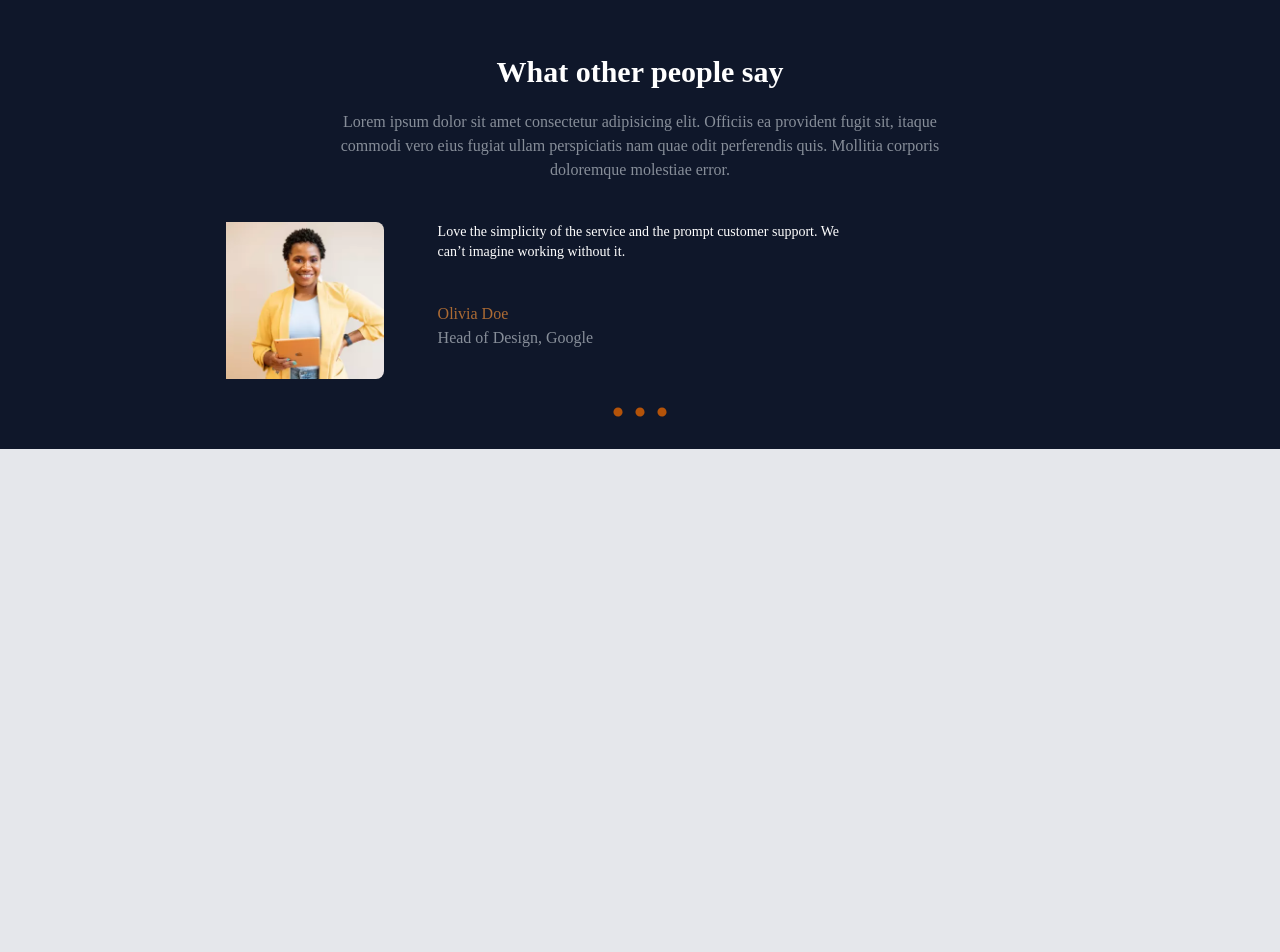
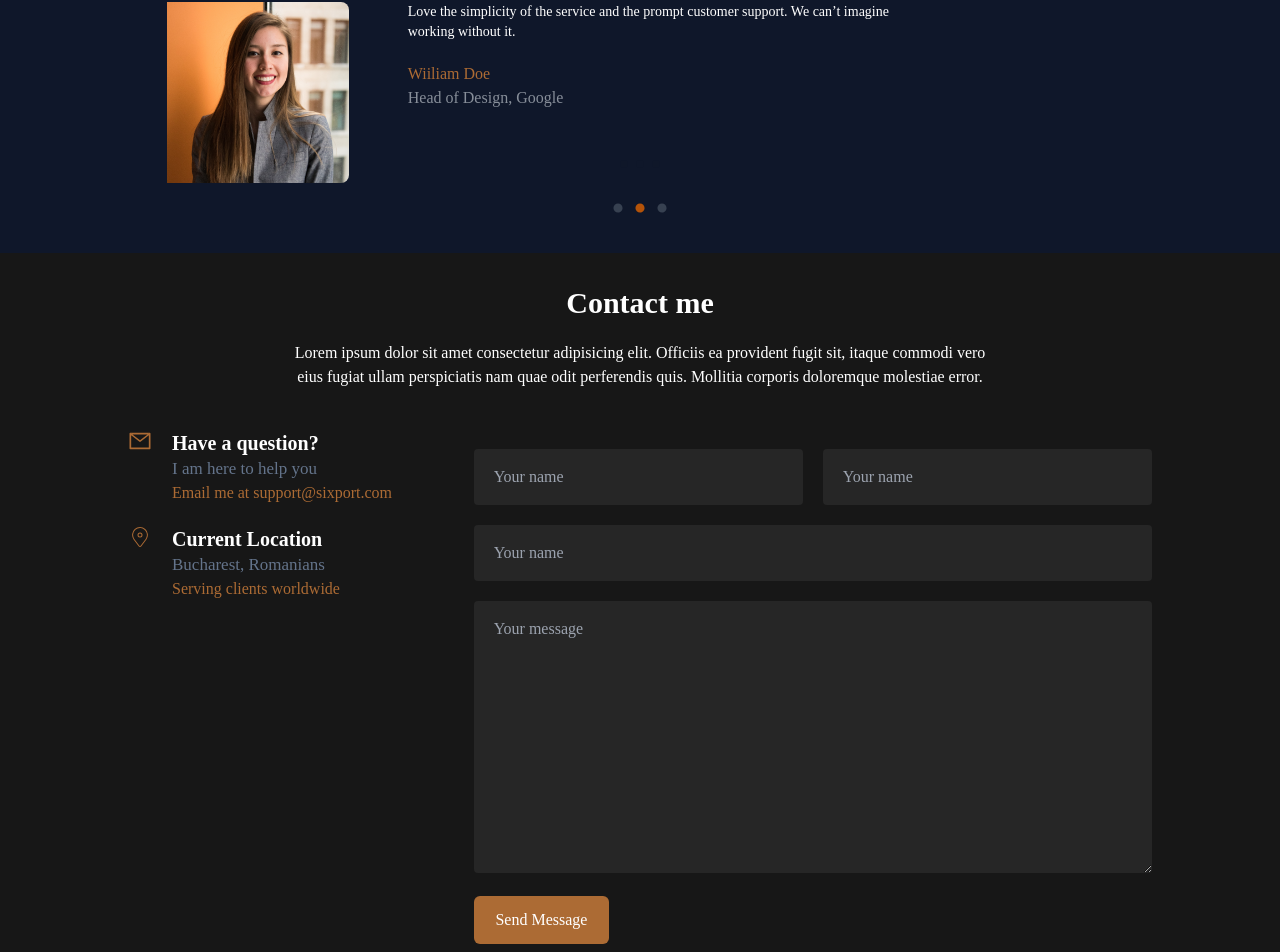
Before and after one commit to ralphbetta/react_portfolia_site, a React (Create React App) app: page / in a window 1280 px wide. Shown: the part 2565-3517 px from the top of the page. Before the commit the page ends 3014 px from the top, so only its background shows below. Built offline with nearby package versions, Linux system fonts and the light colour scheme; the HTML template or start-up script is replaced by a standard one.

Commit message:
completed testimony section with animation

```diff
--- a/src/App.js
+++ b/src/App.js
@@ -1,6 +1,7 @@
 import React from "react";
 import About from "./components/About";
 import Brands from "./components/Brands";
+import Contact from "./components/Contact";
 import Hero from "./components/Hero";
 import LatestWork from "./components/LatestWork";
 import Navbar from "./components/Navbar";
@@ -19,6 +20,7 @@ function App() {
       <LatestWork/>
       <Services/>
       <Testimony/>
+      <Contact/>
     </div>
   );
 }
--- /dev/null
+++ b/src/components/Contact.jsx
@@ -0,0 +1,55 @@
+import React from 'react'
+import {AiOutlineMail, la} from 'react-icons/ai'
+import {CiLocationOn} from 'react-icons/ci'
+
+function Contact() {
+    return (
+        <div className=' mt-10 px-[10%] py-8 bg-neutral-900 text-white'>
+            <h1 className=" text-center text-2xl md:text-3xl  font-black ">Contact me</h1>
+            <p className=" text-center sm:mx-[15%] mt-5 mb-10">Lorem ipsum dolor sit amet consectetur adipisicing elit. Officiis ea provident fugit sit, itaque commodi vero eius fugiat ullam perspiciatis nam quae odit perferendis quis. Mollitia corporis doloremque molestiae error.</p>
+
+            <div className=" w-full sm:flex justify-between">
+                <div className="sm:w-[48%] mr-5">
+                    <div className=" flex items-start justify-start gap-x-5 mb-5">
+                        <AiOutlineMail className='text-accent text-2xl'/>
+                        <div className="">
+                            <h1 className=" font-semibold text-xl">
+                                Have a question?</h1>
+                            <p className=" text-[17px] text-slate-500">I am here to help you</p>
+                            <p className=" text-accent">Email me at support@sixport.com</p>
+                        </div>
+
+                    </div>
+                    <div className=" flex items-start justify-start gap-x-5">
+                        <CiLocationOn className='text-accent text-2xl'/>
+                        <div className="">
+                            <h1 className=" font-semibold text-xl">Current Location</h1>
+                            <p className=" text-[17px] text-slate-500">Bucharest, Romanians</p>
+                            <p className=" text-accent">Serving clients worldwide</p>
+                        </div>
+
+                    </div>
+
+
+                </div>
+
+                <div className="mx-auto w-full mt-5">
+                    <div className="flex gap-x-5 mb-5">
+                        <input type="text" placeholder='Your name' className=" bg-neutral-800 text-white w-full py-4 rounded px-5"/>
+                        <input type="text" placeholder='Your name' className=" bg-neutral-800 text-white w-full py-4 rounded px-5"/>
+                    </div>
+                    <input type="text" placeholder='Your name' className=" bg-neutral-800 text-white mb-5 w-full py-4 rounded px-5"/>
+
+                    <textarea name="Your message" id="" cols="30" rows="10" className='bg-neutral-800 text-white w-full py-4 rounded px-5 focu' placeholder='Your message'></textarea>
+                    <button className=' bg-accent w-full sm:w-[20%] py-3 mt-4 text-center hover:bg-accent-hover text-white  rounded-md'>Send Message</button>
+
+
+                </div>
+
+            </div>
+
+        </div>
+    )
+}
+
+export default Contact
--- a/src/components/Navbar.jsx
+++ b/src/components/Navbar.jsx
@@ -1,4 +1,5 @@
 import React, { useState } from 'react'
+import { motion } from 'framer-motion'
 import {
     logoCaption,
     navigation,
@@ -6,7 +7,8 @@ import {
     logo,
     icons,
 } from '../data'
-import { Link } from 'react-scroll'
+
+import {Link } from 'react-scroll'
 
 const Navbar = () => {
 
@@ -14,6 +16,32 @@ const Navbar = () => {
 
     const toggleMenu = () => {
         setMenu(!menu);
+    }
+
+    const circleVariants = {
+        hidden: {
+            scale: 0
+        },
+        visible: {
+            scale: 180,
+            transition: {
+                type: 'spring',
+                stiffness: 160,
+                damping: 60,
+            },
+        },
+    };
+
+    const ulVariants = {
+        hidden: {
+            scale: 0
+        },
+        visible: {
+            opacity: 1,
+            transition: {
+                delay: 0.1,
+            },
+        },
     }
 
 
@@ -40,17 +68,33 @@ const Navbar = () => {
 
 
             {/* Mobile */}
-            <div className={!menu ? "sm:hidden px-10 pt-[28px] w-full h-full bg-accent fixed left-0 top-0 ease-in-out duration-500" : "hidden top-[100%]"}>
+            <motion.div
+            // variants={circleVariants}
+            // initial='hidden'
+            // animate={!menu ? 'visible':''}
+
+            className={!menu ? "sm:hidden px-10 pt-[28px] w-full h-full bg-accent fixed left-0 top-0 ease-in-out duration-500" : "hidden top-[100%]"}>
 
                 <div className="flex justify-end text-white" onClick={() => toggleMenu()}>
                     {menu ? icons.menu : icons.close}
                 </div>
                 {/* Menu */}
                 <ul className='lex-cols space-y-5 pt-24'>
-                    {navigation.map((data, index) => <li className="capitalize cursor-pointer text-center" key={index}><Link to='#' className=' text-white hover:text-accent-hover'>{data.name}</Link></li>)}
+                    {navigation.map((data, index) => <li className="capitalize cursor-pointer text-center" key={index}>
+                        <Link
+                         to={data.href}
+                         activeClass='active'
+                         spy={true}
+                         smooth={true}
+                         duration={500}
+                         offset={-70}
+                          className='
+                          transition-all duration-300
+                          text-white hover:text-accent-hover'>{data.name}</Link>
+                        </li>)}
                 </ul>
 
-            </div>
+            </motion.div>
         </header>
     )
 }
--- a/src/components/Testimony.jsx
+++ b/src/components/Testimony.jsx
@@ -1,39 +1,121 @@
-import React from 'react'
+import React, {useEffect, useState } from 'react'
 import { testimonials } from '../data'
 import { GiPlainCircle } from 'react-icons/gi'
+import {Swiper, SwiperSlide, useSwiper} from 'swiper/react'
+
+// Import Swiper styles
+import 'swiper/css';
+import 'swiper/css/pagination';
+import 'swiper/css/scrollbar';
+
+// Reference
+// https://swiperjs.com/react
+
+import { Autoplay, Pagination  } from 'swiper'
 
 const Testimony = () => {
+
+    const swiper = useSwiper();
+
+    const [activeIndex, setActiveIndex] = useState(0)
+
+
+    const onSwipChange =index=>{
+        setActiveIndex(index);
+
+
+    }
+
+    const onNext = () =>{
+        swiper.slideNext();
+    }
+
+    useEffect(() => {
+        const stylesheet = document.styleSheets[0];
+        stylesheet.insertRule(".swiper-pagination-bullet-active { background: #0f172a !important;}", 0);
+        stylesheet.insertRule(".swiper-pagination-bullet { background: #0f172a !important;}", 0);
+
+        // .swiper-pagination-bullet {
+        //     background-color: blue;
+        //     width: 5rem;
+        //     height: 1rem;
+        //     border-radius: .5rem;
+        //   }
+
+
+      }, []);
+
     return (
-        <div className=' mt-10 px-[10%] md:px-[15%] py-8' >
-            <h1 className=" text-center text-2xl md:text-3xl  font-black ">What other people say</h1>
-            <p className=" text-center sm:mx-[15%] mt-5 mb-10">Lorem ipsum dolor sit amet consectetur adipisicing elit. Officiis ea provident fugit sit, itaque commodi vero eius fugiat ullam perspiciatis nam quae odit perferendis quis. Mollitia corporis doloremque molestiae error.</p>
+        <div className='mx-[10%] mt-5'>
+        <Swiper
+      navigation={true}
+      direction={"horizontal"}
+      centeredSlides={true}
+      spaceBetween={150}
+      slidesPerView={1}
+      onSlideChange={(pen) => onSwipChange(pen.activeIndex)}
+      onSwiper={(swiper) => console.log(swiper)}
+      pagination = {{clickable: true}}
+      autoplay={{
+        delay: 2500,
+        disableOnInteraction: false,
+      }}
+      modules={[Autoplay, Pagination]}
+      className='mySwiper'
+    >
 
-            <div className=" flex gap-x-10">
-
+      {testimonials.map((item, index)=>(
+         <SwiperSlide>
                 <div className="grid md:grid-cols-3 gap-x-5 sm:w-[80%]">
 
-                    <div className='overflow-hidden flex justify-center items-start mb-2'>
-                        <img className=' md:w-[70%] h-full flex mx-auto rounded-r-lg' src={testimonials[0].authorImg} alt="" />
+                    <div className='overflow-hidden flex justify-center items-start'>
+                        <img className=' md:w-[70%] h-full flex mx-auto rounded-r-lg' src={item.authorImg} alt="" />
                     </div>
 
                     <div className=' col-span-2 sm:mr-10'>
-                        <h1 className="text-sm ">{testimonials[0].authorText}</h1>
-                        <p className=" mt-10 text-accent">{testimonials[0].authorName}</p>
-                        <p className="">{testimonials[0].authorPosition}</p>
+                        <h1 className="text-sm ">{item.authorText}</h1>
+                        <p className=" mt-5 text-accent">{item.authorName}</p>
+                        <p className="">{item.authorPosition}</p>
                     </div>
                 </div>
+         </SwiperSlide>
+         )
+      )}
 
+    </Swiper>
 
+    <div className='flex justify-center items-center gap-x-3 mt-5'>
+                {testimonials.map((e, index) => (
+                    <p className={activeIndex == index? " text-amber-700 text-[10px]":" text-gray-700 text-[10px]"} key={index}><GiPlainCircle /></p>
+                ))}
+    </div>
+        </div>
+        // <div className=' mt-10 px-[10%] md:px-[15%] py-8' >
+        //     <h1 className=" text-center text-2xl md:text-3xl  font-black ">What other people say</h1>
+        //     <p className=" text-center sm:mx-[15%] mt-5 mb-10">Lorem ipsum dolor sit amet consectetur adipisicing elit. Officiis ea provident fugit sit, itaque commodi vero eius fugiat ullam perspiciatis nam quae odit perferendis quis. Mollitia corporis doloremque molestiae error.</p>
 
+        //     <div className=" flex gap-x-10">
 
+        //         <div className="grid md:grid-cols-3 gap-x-5 sm:w-[80%]">
 
-            </div>
-            <div className='flex justify-center items-center gap-x-3 mt-5'>
-                {testimonials.map((e, index) => (
-                    <p className=" text-amber-700 text-[10px]" key={index}><GiPlainCircle /></p>
-                ))}
-            </div>
-        </div>
+        //             <div className='overflow-hidden flex justify-center items-start mb-2'>
+        //                 <img className=' md:w-[70%] h-full flex mx-auto rounded-r-lg' src={testimonials[0].authorImg} alt="" />
+        //             </div>
+
+        //             <div className=' col-span-2 sm:mr-10'>
+        //                 <h1 className="text-sm ">{testimonials[0].authorText}</h1>
+        //                 <p className=" mt-10 text-accent">{testimonials[0].authorName}</p>
+        //                 <p className="">{testimonials[0].authorPosition}</p>
+        //             </div>
+        //         </div>
+        //     </div>
+            // <div className='flex justify-center items-center gap-x-3 mt-5'>
+            //     {testimonials.map((e, index) => (
+            //         <p className=" text-amber-700 text-[10px]" key={index}><GiPlainCircle /></p>
+            //     ))}
+            // </div>
+        // </div>
+
     )
 }
 
--- a/src/data.js
+++ b/src/data.js
@@ -262,14 +262,14 @@ export const testimonials = [
     authorImg: TestiImage2,
     authorText:
       'Love the simplicity of the service and the prompt customer support. We can’t imagine working without it.',
-    authorName: 'Olivia Doe',
+    authorName: 'Wiiliam Doe',
     authorPosition: 'Head of Design, Google',
   },
   {
     authorImg: TestiImage3,
     authorText:
       'Love the simplicity of the service and the prompt customer support. We can’t imagine working without it.',
-    authorName: 'Olivia Doe',
+    authorName: 'Mark Doe',
     authorPosition: 'Head of Design, Google',
   },
 ];
```
